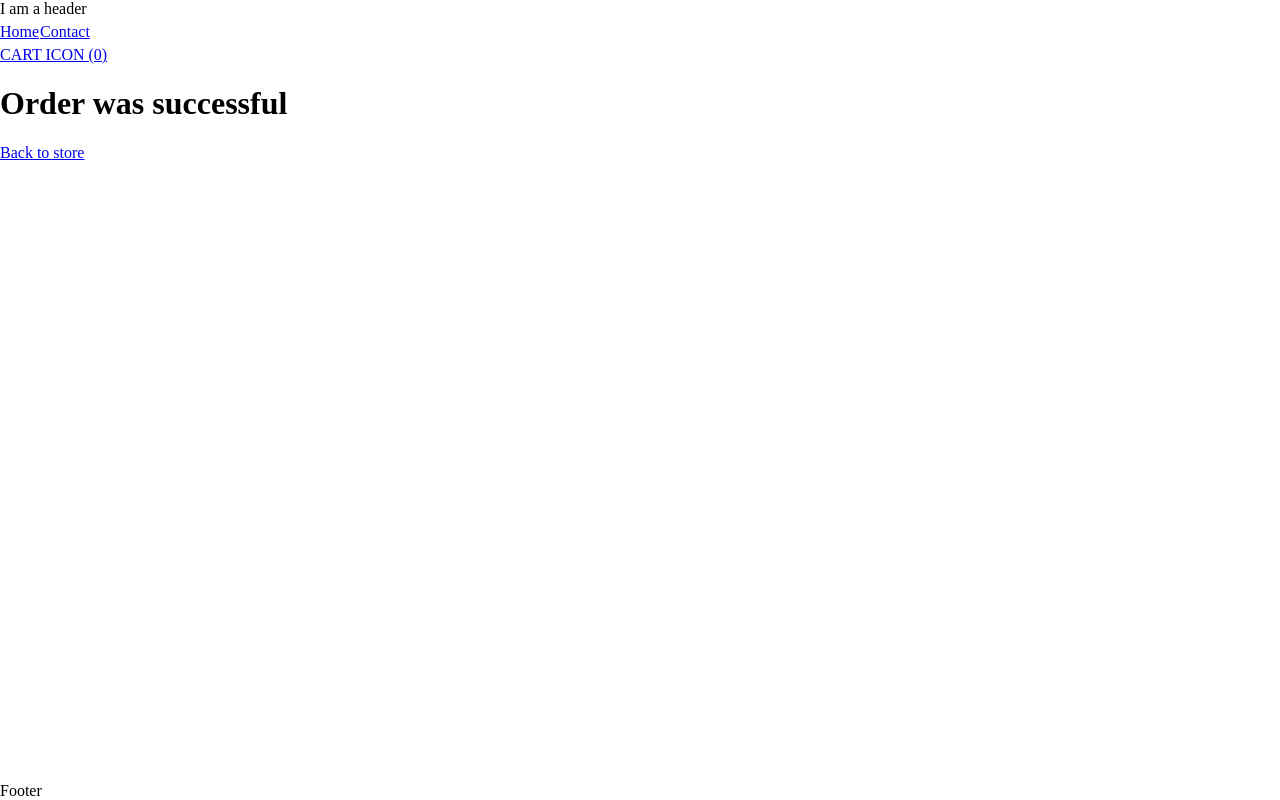
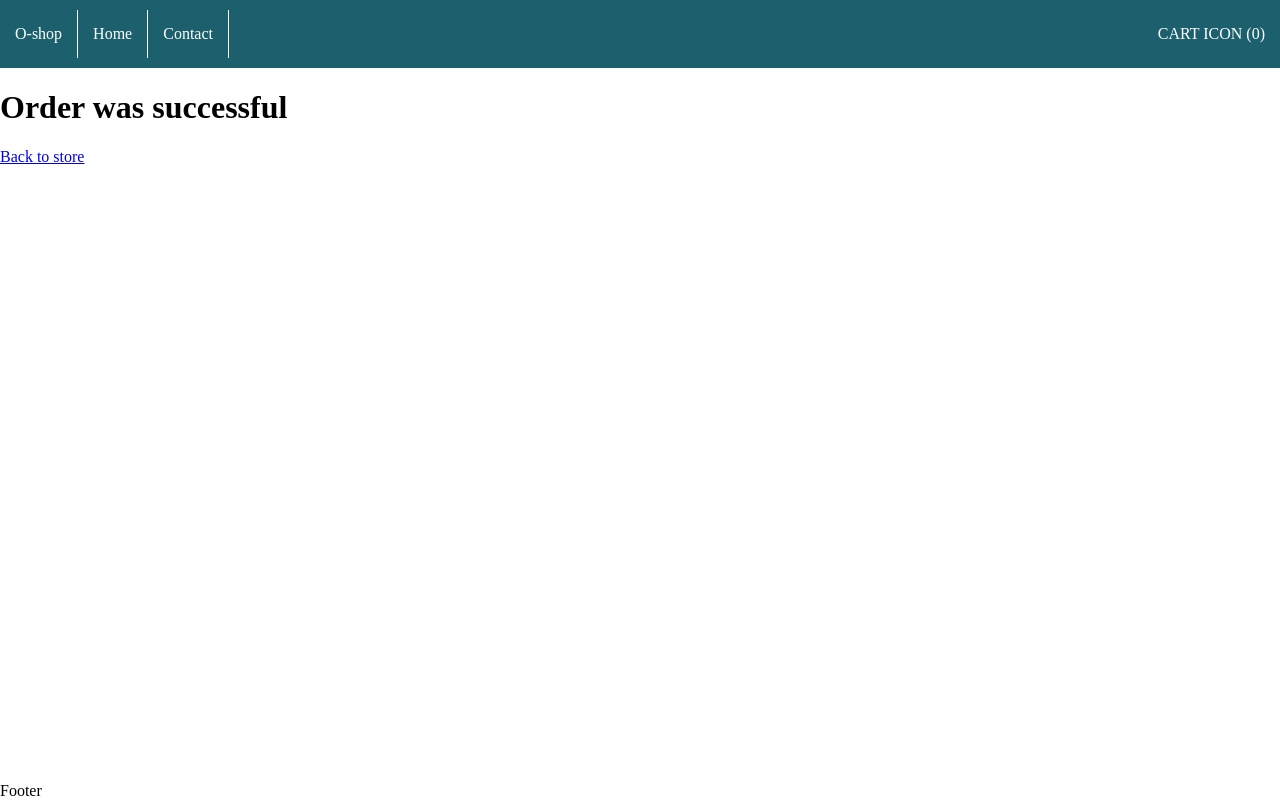
Before and after one commit to Lodoen/online-shop, a React (Vite) app: page /checkoutSuccess in a window 1280 px wide. Built offline with nearby package versions, Linux system fonts and the light colour scheme.

Commit message:
Adds header styling

```diff
--- a/src/components/ui/Header/index.jsx
+++ b/src/components/ui/Header/index.jsx
@@ -1,12 +1,19 @@
+import { Link } from "react-router-dom";
+
+import * as S from "./index.styles";
 import CartIcon from "../CartIcon";
 import Nav from "../Nav";
 
 export default function Header() {
   return (
-    <header>
-      <div>I am a header</div>
+    <S.Header>
+      <div>
+        <Link to="/">O-shop</Link>
+      </div>
       <Nav />
-      <CartIcon />
-    </header>
+      <div>
+        <CartIcon />
+      </div>
+    </S.Header>
   );
 }
--- /dev/null
+++ b/src/components/ui/Header/index.styles.js
@@ -0,0 +1,39 @@
+import styled from "styled-components";
+
+export const Header = styled.header`
+  background-color: ${({ theme }) => theme.colors.primary};
+
+  & > div {
+    display: flex;
+    align-items: center;
+    justify-content: center;
+    text-align: center;
+    padding: 5px 0;
+  }
+
+  & > div:first-of-type {
+    border-bottom: 1px solid #fff;
+  }
+
+  a {
+    color: #fff;
+    text-decoration: none;
+    width: 100%;
+    padding: 10px 15px;
+    &:hover {
+      text-decoration: underline;
+    }
+  }
+
+  @media screen and (min-width: ${({ theme }) => theme.screen.small}) {
+    display: grid;
+    align-items: center;
+    grid-template-columns: auto 1fr auto;
+    padding: 10px 0;
+
+    & > div:first-of-type {
+      border-right: 1px solid #fff;
+      border-bottom: 0;
+    }
+  }
+`;
```
